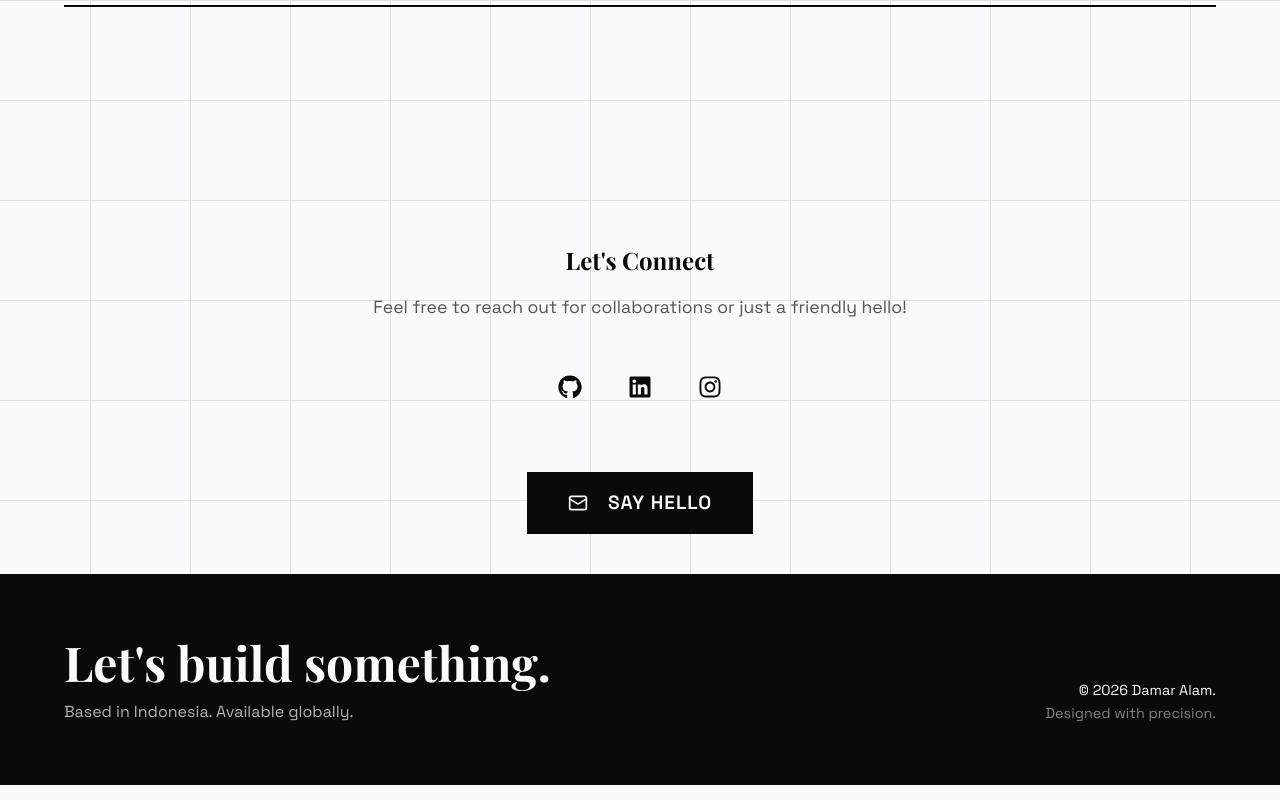
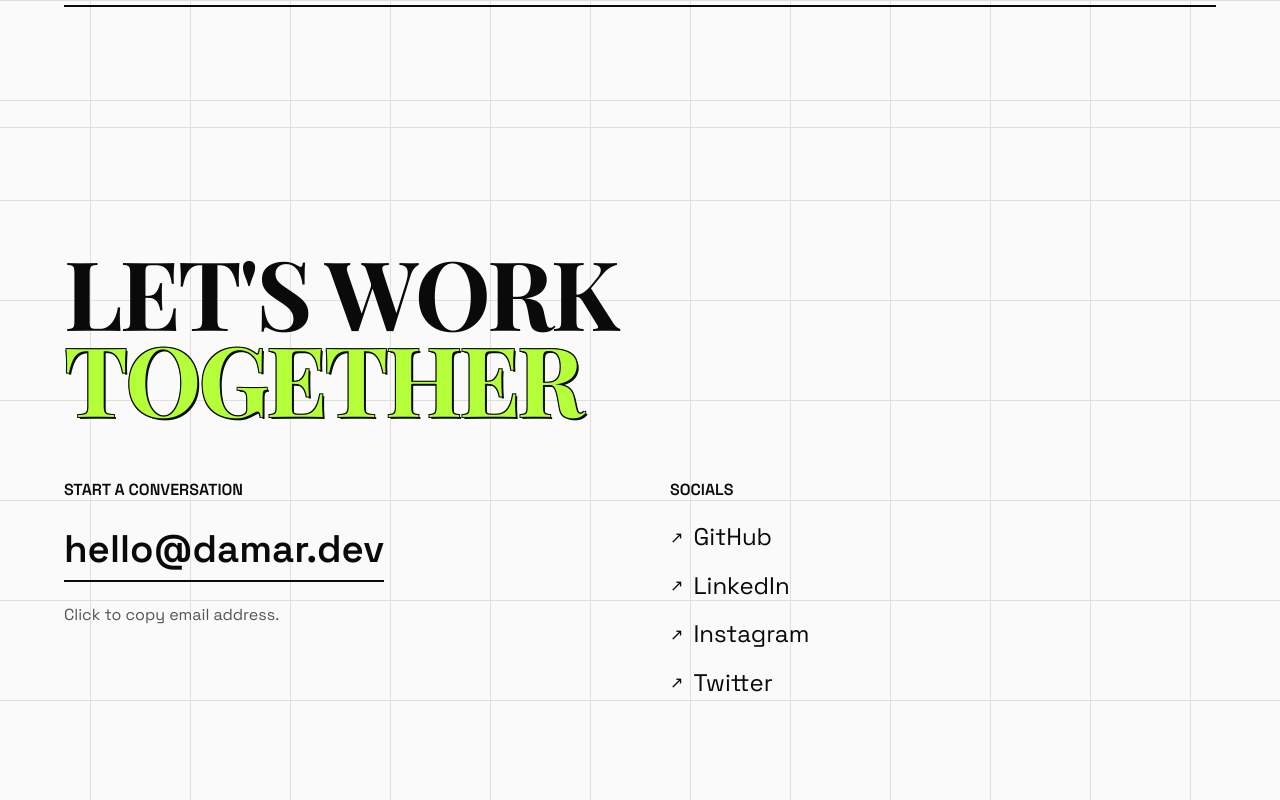
Before and after one commit to amay29/Portfolio, a React (Vite) app: page / in a window 1280 px wide. Shown: the part 2100-2900 px from the top of the page. Built offline with nearby package versions, Linux system fonts and the light colour scheme.

Commit message:
feat: redesign socials and contact section with large typography CTA

```diff
--- a/src/components/Socials.tsx
+++ b/src/components/Socials.tsx
@@ -1,63 +1,81 @@
-import React from 'react';
+import React, { useState } from 'react';
 import { motion } from 'framer-motion';
-import { Mail } from 'lucide-react';
-import { FaGithub, FaLinkedin, FaInstagram } from 'react-icons/fa';
-import Magnetic from './Magnetic';
 
 const Socials: React.FC = () => {
-  const socials = [
-    { icon: <FaGithub size={24} />, link: 'https://github.com/amay29', name: 'GitHub' },
-    { icon: <FaLinkedin size={24} />, link: 'https://www.linkedin.com/in/damar-alam-65b577397?utm_source=share_via&utm_content=profile&utm_medium=member_android', name: 'LinkedIn' },
-    { icon: <FaInstagram size={24} />, link: 'https://www.instagram.com/_dmramy_/', name: 'Instagram' }
+  const [copied, setCopied] = useState(false);
+  const email = 'hello@damar.dev';
+
+  const handleCopy = (e: React.MouseEvent) => {
+    e.preventDefault();
+    navigator.clipboard.writeText(email);
+    setCopied(true);
+    setTimeout(() => setCopied(false), 2000);
+  };
+
+  const links = [
+    { name: 'GitHub', url: 'https://github.com/amay29' },
+    { name: 'LinkedIn', url: 'https://linkedin.com' },
+    { name: 'Instagram', url: 'https://instagram.com' },
+    { name: 'Twitter', url: 'https://twitter.com' }
   ];
 
   return (
-    <section id="contact" className="section-container" style={{ textAlign: 'center', paddingBottom: '40px' }}>
-      <motion.div
-        initial={{ opacity: 0, y: 50 }}
-        whileInView={{ opacity: 1, y: 0 }}
-        viewport={{ once: true }}
-        transition={{ duration: 0.6 }}
-      >
-        <h2 style={{ marginBottom: '20px' }}>
-          <span className="gradient-text">Let's Connect</span>
+    <section id="contact" className="section-container border-t">
+      <div style={{ paddingBottom: '60px' }}>
+        <h2 style={{ fontSize: 'clamp(3rem, 8vw, 6rem)', lineHeight: 0.9, textTransform: 'uppercase', marginBottom: '40px', letterSpacing: '-0.03em' }}>
+          Let's Work <br />
+          <span style={{ color: 'var(--accent-primary)', textShadow: '2px 2px 0 var(--text-primary), -1px -1px 0 var(--text-primary), 1px -1px 0 var(--text-primary), -1px 1px 0 var(--text-primary), 1px 1px 0 var(--text-primary)' }}>
+            Together
+          </span>
         </h2>
-        <p style={{ color: 'var(--text-secondary)', marginBottom: '40px', fontSize: '1.1rem' }}>
-          Feel free to reach out for collaborations or just a friendly hello!
-        </p>
 
-        <div style={{ display: 'flex', justifyContent: 'center', gap: '20px', marginBottom: '60px' }}>
-          {socials.map((social, index) => (
-            <Magnetic key={index}>
-              <motion.a
-                href={social.link}
-                className="glass-card"
-                style={{ width: '50px', height: '50px', display: 'flex', alignItems: 'center', justifyContent: 'center', color: 'var(--text-primary)', borderRadius: '50%' }}
-                whileHover={{ y: -5, scale: 1.1, background: 'var(--accent-blue)', color: '#fff' }}
-                initial={{ opacity: 0, scale: 0 }}
-                whileInView={{ opacity: 1, scale: 1 }}
-                viewport={{ once: true }}
-                transition={{ delay: index * 0.1 }}
-                title={social.name}
-              >
-                {social.icon}
-              </motion.a>
-            </Magnetic>
-          ))}
+        <div style={{ display: 'grid', gridTemplateColumns: 'repeat(auto-fit, minmax(300px, 1fr))', gap: '60px', marginTop: '60px' }}>
+          <div>
+            <h3 style={{ fontFamily: 'var(--font-sans)', textTransform: 'uppercase', fontSize: '1rem', marginBottom: '20px', fontWeight: 600 }}>Start a conversation</h3>
+            <a
+              href={`mailto:${email}`}
+              onClick={handleCopy}
+              style={{
+                fontSize: 'clamp(1.5rem, 3vw, 2.5rem)',
+                fontWeight: 600,
+                color: 'var(--text-primary)',
+                textDecoration: 'none',
+                borderBottom: '2px solid var(--text-primary)',
+                display: 'inline-block',
+                position: 'relative'
+              }}
+            >
+              {copied ? 'EMAIL COPIED!' : email}
+            </a>
+            <p style={{ marginTop: '20px', color: 'var(--text-secondary)' }}>Click to copy email address.</p>
+          </div>
+
+          <div>
+            <h3 style={{ fontFamily: 'var(--font-sans)', textTransform: 'uppercase', fontSize: '1rem', marginBottom: '20px', fontWeight: 600 }}>Socials</h3>
+            <div style={{ display: 'flex', flexDirection: 'column', gap: '10px' }}>
+              {links.map((link, i) => (
+                <motion.a
+                  key={i}
+                  href={link.url}
+                  target="_blank"
+                  rel="noopener noreferrer"
+                  style={{
+                    fontSize: '1.5rem',
+                    color: 'var(--text-primary)',
+                    textDecoration: 'none',
+                    display: 'flex',
+                    alignItems: 'center',
+                    gap: '10px'
+                  }}
+                  whileHover={{ x: 10, color: 'var(--accent-secondary)' }}
+                >
+                  <span style={{ fontSize: '1rem' }}>↗</span> {link.name}
+                </motion.a>
+              ))}
+            </div>
+          </div>
         </div>
-
-        <Magnetic>
-          <motion.a
-            href="mailto:hello@example.com"
-            className="btn btn-primary"
-            style={{ padding: '15px 40px', fontSize: '1.2rem', display: 'inline-flex' }}
-            whileHover={{ scale: 1.05 }}
-            whileTap={{ scale: 0.95 }}
-          >
-            <Mail size={20} style={{ marginRight: '8px' }} /> Say Hello
-          </motion.a>
-        </Magnetic>
-      </motion.div>
+      </div>
     </section>
   );
 };
```
